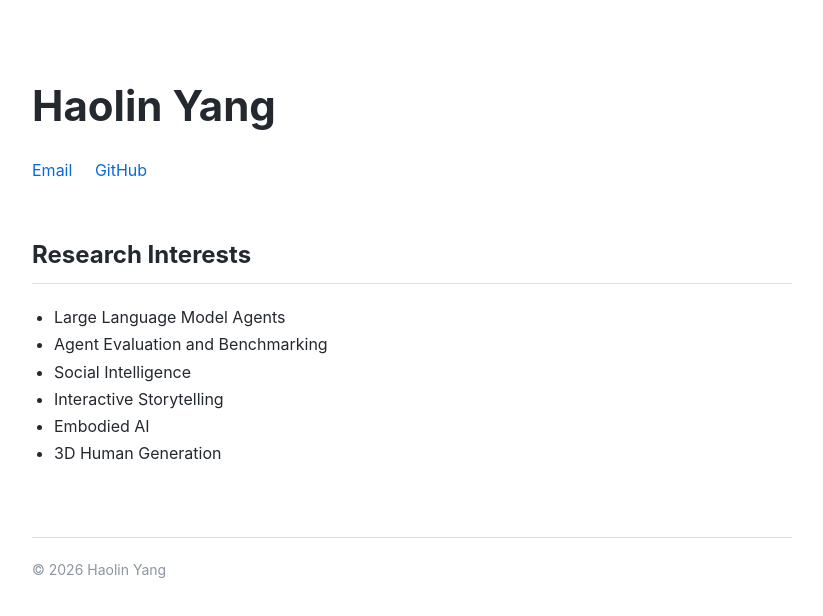
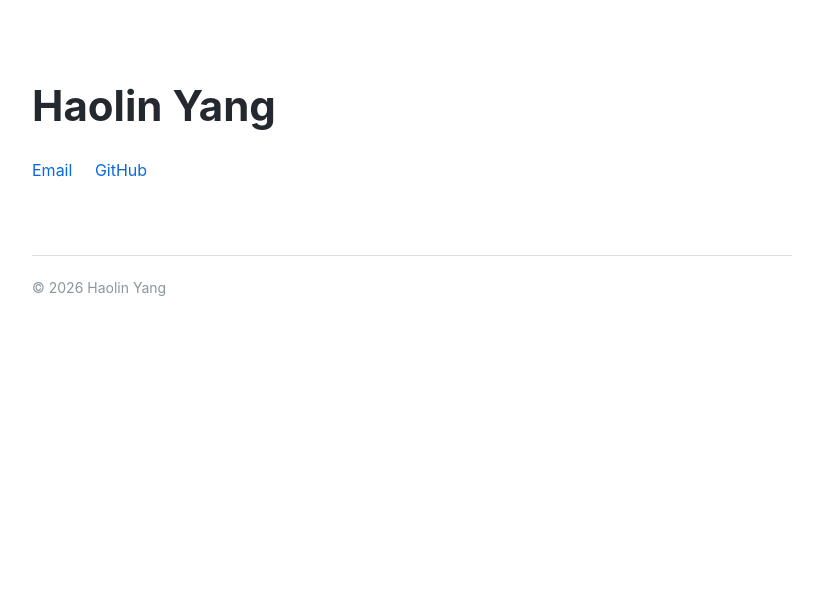
Before and after one commit to yhlmsu/yhlmsu.github.io, a plain HTML site: page index.html in a window 1280 px wide. Shown: the whole page, without its empty margins (228-1051 px from the left). Drawn offline with Linux system fonts and the light colour scheme.

Commit message:
Update index.html

```diff
--- a/index.html
+++ b/index.html
@@ -3,7 +3,7 @@
 <head>
     <meta charset="UTF-8">
     <meta name="viewport" content="width=device-width, initial-scale=1.0">
-    <meta name="description" content="Haolin Yang - Personal Academic Homepage">
+    <meta name="description" content="Haolin Yang - Personal Homepage">
     <title>Haolin Yang</title>
     <link rel="stylesheet" href="style.css">
 </head>
@@ -20,18 +20,6 @@
         </div>
     </header>
 
-    <section>
-        <h2>Research Interests</h2>
-        <ul>
-            <li>Large Language Model Agents</li>
-            <li>Agent Evaluation and Benchmarking</li>
-            <li>Social Intelligence</li>
-            <li>Interactive Storytelling</li>
-            <li>Embodied AI</li>
-            <li>3D Human Generation</li>
-        </ul>
-    </section>
-
     <footer>
         © 2026 Haolin Yang
     </footer>
```
